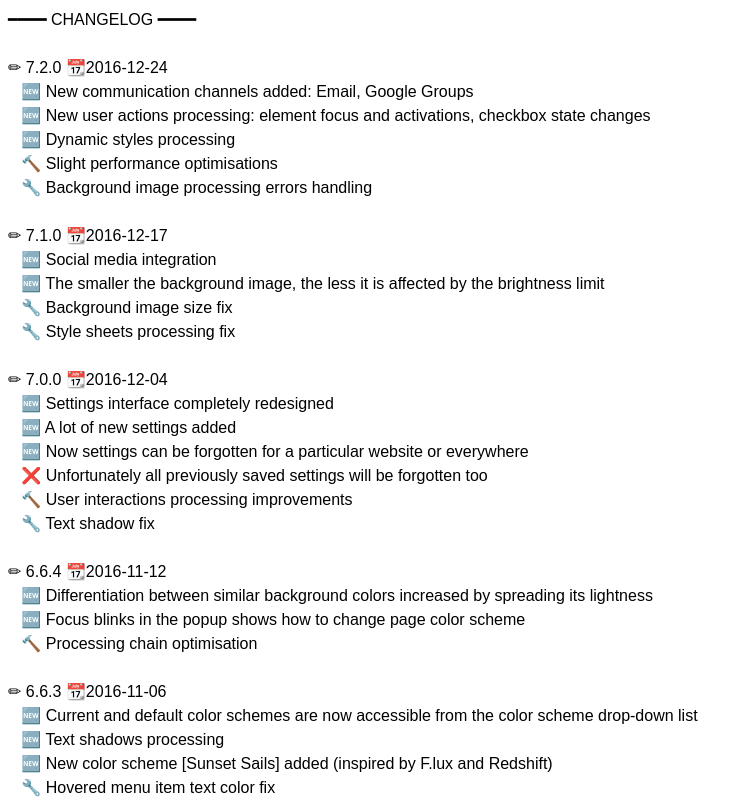
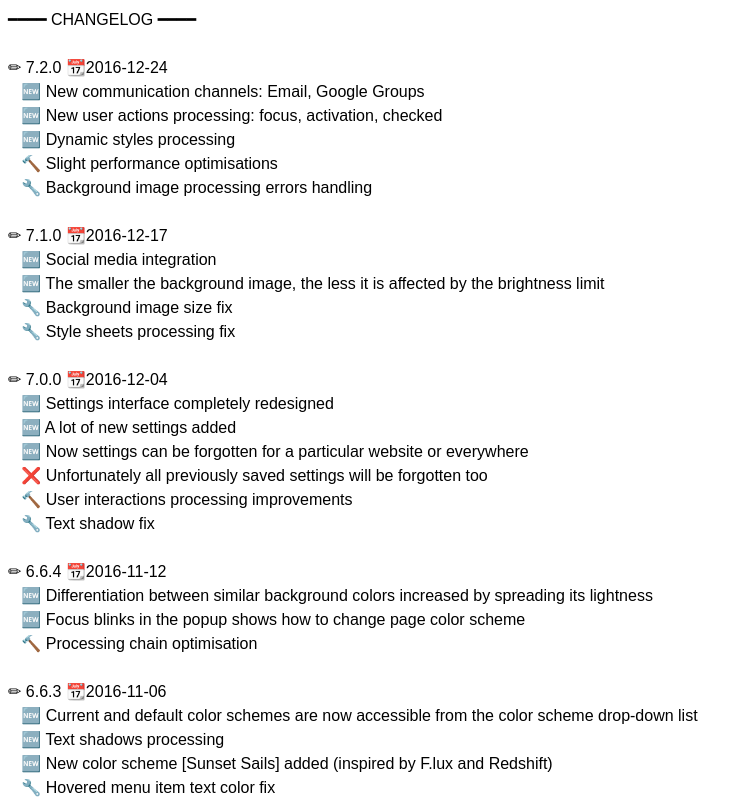
Before and after one commit to Midnight-Lizard/Midnight-Lizard, a browser extension: page ui/change-log.html in a window 1280 px wide. Shown: the top 800 px of the page, without its empty margins (0-754 px from the left). Drawn offline with Linux system fonts and the light colour scheme.

Commit message:
CHANGELOG fix

```diff
--- a/ui/change-log.html
+++ b/ui/change-log.html
@@ -15,8 +15,8 @@
 ━━━━ CHANGELOG ━━━━
 
 ✏ 7.2.0 📆2016-12-24
-   🆕 New communication channels added: Email, Google Groups
-   🆕 New user actions processing: element focus and activations, checkbox state changes
+   🆕 New communication channels: Email, Google Groups
+   🆕 New user actions processing: focus, activation, checked
    🆕 Dynamic styles processing
    🔨 Slight performance optimisations
    🔧 Background image processing errors handling
```
